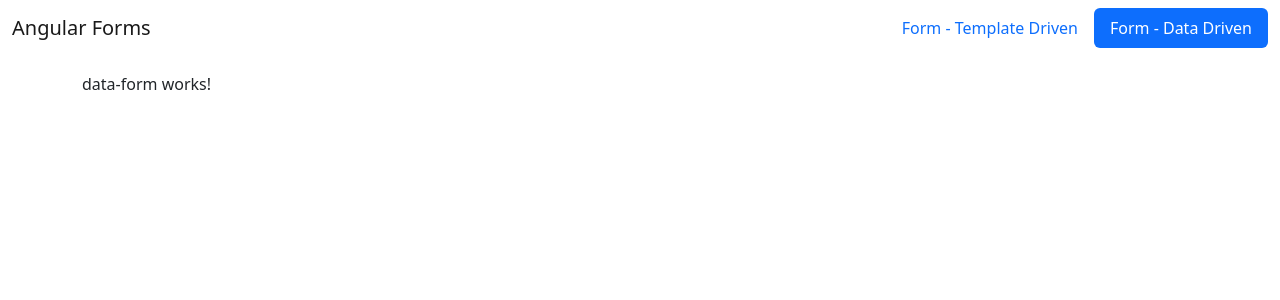
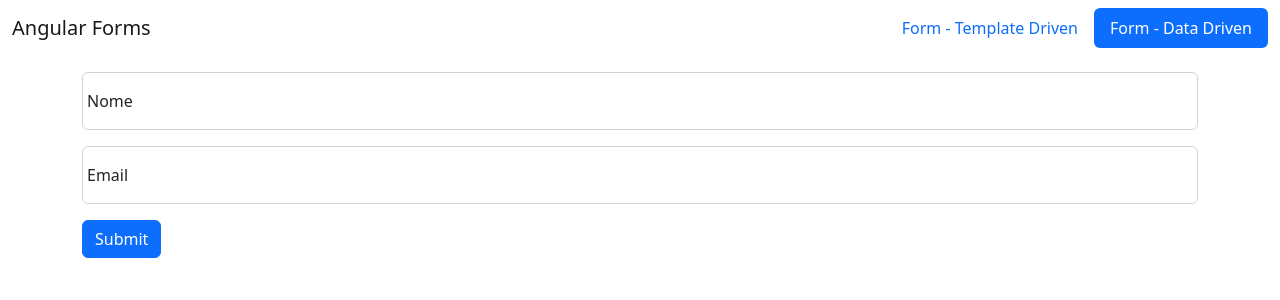
Before and after one commit to saullbrandao/angular-forms, an Angular app: page /dataForm in a window 1280 px wide. Shown: the top 300 px of the page. Built offline with nearby package versions, Linux system fonts and the light colour scheme.

Commit message:
create reactive form

```diff
--- a/src/app/app-routing.module.ts
+++ b/src/app/app-routing.module.ts
@@ -15,7 +15,7 @@
   {
     path: '',
     pathMatch: 'full',
-    redirectTo: 'templateForm',
+    redirectTo: 'dataForm',
   },
 ];
 
--- a/src/app/data-form/data-form.component.html
+++ b/src/app/data-form/data-form.component.html
@@ -1 +1,31 @@
-<p>data-form works!</p>
+<form [formGroup]="form" (ngSubmit)="onSubmit()">
+  <div class="mb-3 row g-3">
+    <div class="form-floating">
+      <input
+        type="text"
+        class="form-control"
+        id="name"
+        formControlName="name"
+        placeholder="Nome"
+        required
+      />
+      <label for="name">Nome</label>
+    </div>
+  </div>
+
+  <div class="mb-3 row g-3">
+    <div class="form-floating">
+      <input
+        type="email"
+        class="form-control"
+        id="email"
+        formControlName="email"
+        placeholder="nome@email.com"
+        required
+      />
+      <label for="email">Email</label>
+    </div>
+  </div>
+
+  <button type="submit" class="btn btn-primary">Submit</button>
+</form>
--- a/src/app/data-form/data-form.component.ts
+++ b/src/app/data-form/data-form.component.ts
@@ -1,15 +1,28 @@
 import { Component, OnInit } from '@angular/core';
+import { FormBuilder, FormControl, FormGroup } from '@angular/forms';
 
 @Component({
   selector: 'app-data-form',
   templateUrl: './data-form.component.html',
-  styleUrls: ['./data-form.component.css']
+  styleUrls: ['./data-form.component.css'],
 })
 export class DataFormComponent implements OnInit {
+  form: FormGroup;
 
-  constructor() { }
-
-  ngOnInit(): void {
+  constructor(private formBuilder: FormBuilder) {
+    // this.form = new FormGroup({
+    //   name: new FormControl(),
+    //   email: new FormControl(),
+    // });
+    this.form = this.formBuilder.group({
+      name: [],
+      email: [],
+    });
   }
 
+  ngOnInit(): void {}
+
+  onSubmit() {
+    console.log(this.form.value);
+  }
 }
```
Also changed, not shown: src/app/app.module.ts (+5 -5 lines), src/app/data-form/data-form.module.ts (added, +10 -0 lines), src/app/template-form/template-form.module.ts (added, +10 -0 lines).
